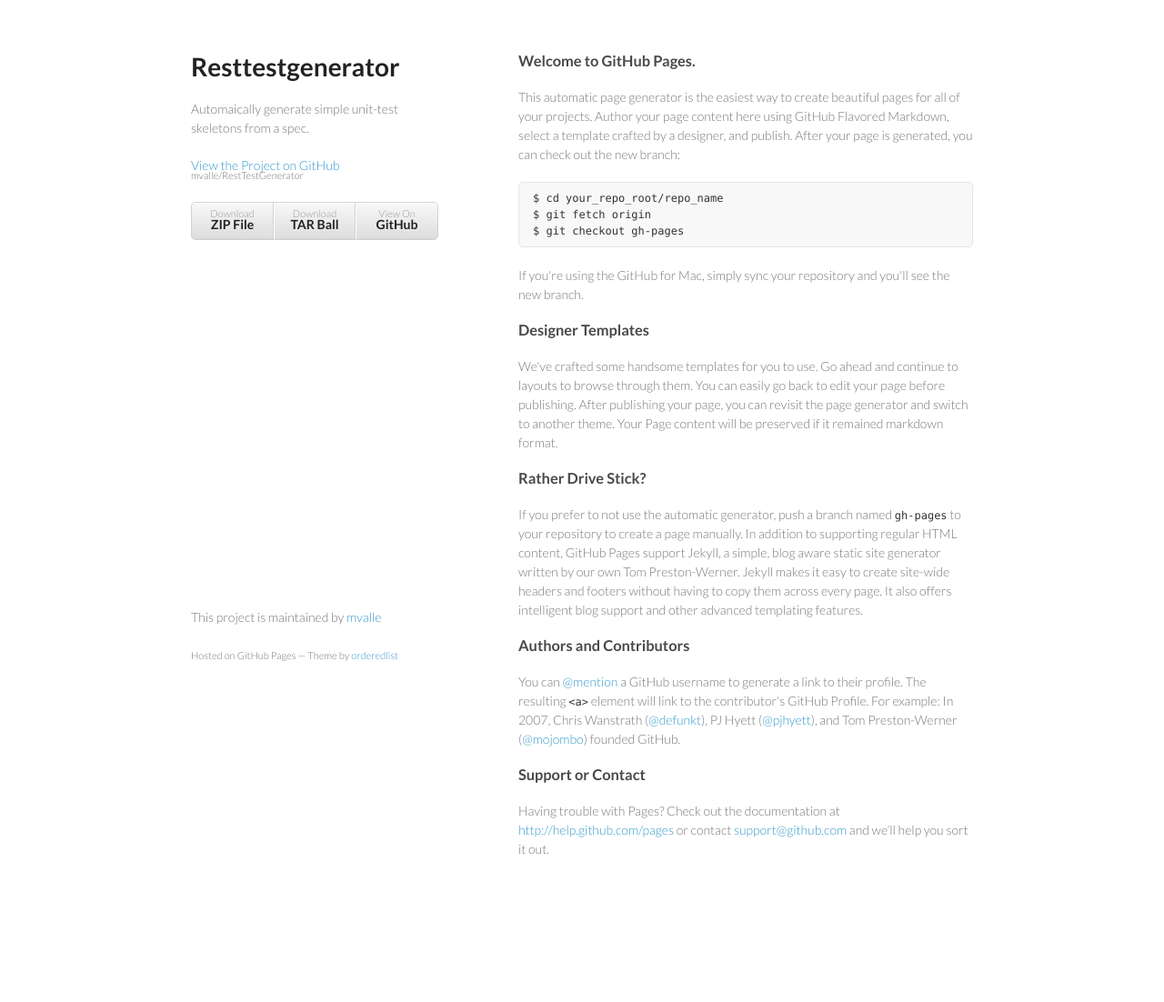
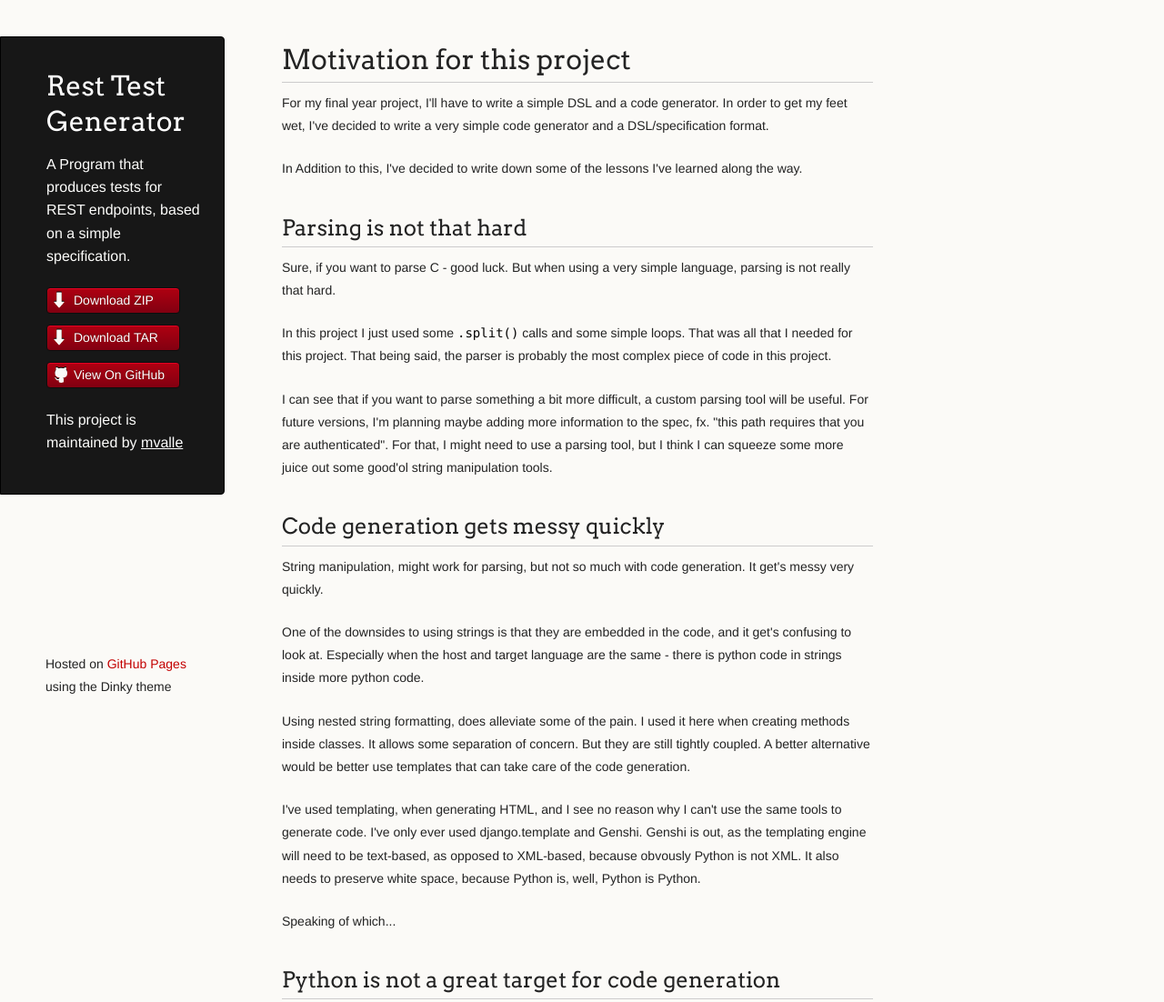
Before and after one commit to mvalle/RestTestGenerator, a plain HTML site: page index.html in a window 1280 px wide. Shown: the top 1102 px of the page at 91% size. Before the commit the page ends 1014 px from the top, so only its background shows below. Drawn offline with Linux system fonts and the light colour scheme.

Commit message:
Create gh-pages branch via GitHub

```diff
--- a/index.html
+++ b/index.html
@@ -3,10 +3,11 @@
   <head>
     <meta charset="utf-8">
     <meta http-equiv="X-UA-Compatible" content="chrome=1">
-    <title>Resttestgenerator by mvalle</title>
+    <title>Rest Test Generator by mvalle</title>
 
     <link rel="stylesheet" href="stylesheets/styles.css">
     <link rel="stylesheet" href="stylesheets/pygment_trac.css">
+    <script src="javascripts/scale.fix.js"></script>
     <meta name="viewport" content="width=device-width, initial-scale=1, user-scalable=no">
     <!--[if lt IE 9]>
     <script src="//html5shiv.googlecode.com/svn/trunk/html5.js"></script>
@@ -15,57 +16,83 @@
   <body>
     <div class="wrapper">
       <header>
-        <h1>Resttestgenerator</h1>
-        <p>Automaically generate simple unit-test skeletons from a spec.</p>
+        <h1 class="header">Rest Test Generator</h1>
+        <p class="header">A Program that produces tests for REST endpoints, based on a simple specification.</p>
 
-        <p class="view"><a href="https://github.com/mvalle/RestTestGenerator">View the Project on GitHub <small>mvalle/RestTestGenerator</small></a></p>
+        <ul>
+          <li class="download"><a class="buttons" href="https://github.com/mvalle/RestTestGenerator/zipball/master">Download ZIP</a></li>
+          <li class="download"><a class="buttons" href="https://github.com/mvalle/RestTestGenerator/tarball/master">Download TAR</a></li>
+          <li><a class="buttons github" href="https://github.com/mvalle/RestTestGenerator">View On GitHub</a></li>
+        </ul>
+
+        <p class="header">This project is maintained by <a class="header name" href="https://github.com/mvalle">mvalle</a></p>
 
 
-        <ul>
-          <li><a href="https://github.com/mvalle/RestTestGenerator/zipball/master">Download <strong>ZIP File</strong></a></li>
-          <li><a href="https://github.com/mvalle/RestTestGenerator/tarball/master">Download <strong>TAR Ball</strong></a></li>
-          <li><a href="https://github.com/mvalle/RestTestGenerator">View On <strong>GitHub</strong></a></li>
-        </ul>
       </header>
       <section>
-        <h3>
-<a name="welcome-to-github-pages" class="anchor" href="#welcome-to-github-pages"><span class="octicon octicon-link"></span></a>Welcome to GitHub Pages.</h3>
+        <h1>
+<a name="motivation-for-this-project" class="anchor" href="#motivation-for-this-project"><span class="octicon octicon-link"></span></a>Motivation for this project</h1>
 
-<p>This automatic page generator is the easiest way to create beautiful pages for all of your projects. Author your page content here using GitHub Flavored Markdown, select a template crafted by a designer, and publish. After your page is generated, you can check out the new branch:</p>
+<p>For my final year project, I'll have to write a simple DSL and a code generator. In order to get my feet wet, I've decided to write a very simple code generator and a DSL/specification format.</p>
 
-<pre><code>$ cd your_repo_root/repo_name
-$ git fetch origin
-$ git checkout gh-pages
-</code></pre>
+<p>In Addition to this, I've decided to write down some of the lessons I've learned along the way.</p>
 
-<p>If you're using the GitHub for Mac, simply sync your repository and you'll see the new branch.</p>
+<h2>
+<a name="parsing-is-not-that-hard" class="anchor" href="#parsing-is-not-that-hard"><span class="octicon octicon-link"></span></a>Parsing is not that hard</h2>
+
+<p>Sure, if you want to parse C - good luck. But when using a very simple language, parsing is not really that hard.</p>
+
+<p>In this project I just used some <code>.split()</code> calls and some simple loops. That was all that I needed for this project. That being said, the parser is probably the most complex piece of code in this project.</p>
+
+<p>I can see that if you want to parse something a bit more difficult, a custom parsing tool will be useful. For future versions, I'm planning maybe adding more information to the spec, fx. "this path requires that you are authenticated". For that, I might need to use a parsing tool, but I think I can squeeze some more juice out some good'ol string manipulation tools.</p>
+
+<h2>
+<a name="code-generation-gets-messy-quickly" class="anchor" href="#code-generation-gets-messy-quickly"><span class="octicon octicon-link"></span></a>Code generation gets messy quickly</h2>
+
+<p>String manipulation, might work for parsing, but not so much with code generation. It get's messy very quickly.</p>
+
+<p>One of the downsides to using strings is that they are embedded in the code, and it get's confusing to look at. Especially when the host and target language are the same - there is python code in strings inside more python code.</p>
+
+<p>Using nested string formatting, does alleviate some of the pain. I used it here when creating methods inside classes. It allows some separation of concern. But they are still tightly coupled.
+A better alternative would be better use templates that can take care of the code generation.</p>
+
+<p>I've used templating, when generating HTML, and I see no reason why I can't use the same tools to generate code. I've only ever used django.template and Genshi. Genshi is out, as the templating engine will need to be text-based, as opposed to XML-based, because obvously Python is not XML. It also needs to preserve white space, because Python is, well, Python is Python.</p>
+
+<p>Speaking of which...</p>
+
+<h2>
+<a name="python-is-not-a-great-target-for-code-generation" class="anchor" href="#python-is-not-a-great-target-for-code-generation"><span class="octicon octicon-link"></span></a>Python is not a great target for code generation</h2>
+
+<p>It's not that it can't be done, it's just that it's inconvenient.</p>
+
+<p>It's mostly because of the whitespace. No. Strike that. It's entirely because of the whitespace.</p>
+
+<p>It you only have two specific levels of indentions, as I had in this case, it works fine. If, on the other had, you have arbitrary nesting, and the output of one procedure can be used in several places with different levels of indentions, then it gets sticky. </p>
+
+<p>If you're generating an other { language }, then you could just spew some code and not care about the formatting at all. Then when the whole code is generated, run it through a beautifier.</p>
+
+<p>The reason I chose Python as the target language for this project is entirely because of the <code>requests</code> library. Recently I used it in a project. After trying various other approaches to testing REST endpoints, using <code>requests</code> it was like a breath of fresh air. It's just so easy to use. That's nothing to sneeze at. The generated code is just the beginning. The code has to be edited afterwards, and for that reason I'll stick with generating Python. At lest for now.</p>
+
+<h2>
+<a name="other-lessons" class="anchor" href="#other-lessons"><span class="octicon octicon-link"></span></a>Other lessons</h2>
 
 <h3>
-<a name="designer-templates" class="anchor" href="#designer-templates"><span class="octicon octicon-link"></span></a>Designer Templates</h3>
+<a name="setuppy" class="anchor" href="#setuppy"><span class="octicon octicon-link"></span></a>setup.py</h3>
 
-<p>We've crafted some handsome templates for you to use. Go ahead and continue to layouts to browse through them. You can easily go back to edit your page before publishing. After publishing your page, you can revisit the page generator and switch to another theme. Your Page content will be preserved if it remained markdown format.</p>
+<p>I've been writing Python on and off for about 6-7 years, since about Python 2.5 or 2.4. I think I started learning Python (and coding in general) on Ubuntu 5.04, and that's about now 8 years old now.</p>
+
+<p>In all that time, I've never written a setup.py file. That probably says more about what code I've been writing, than anything else. I started writing one for this project, but decided to not commit it. I just need to read up on it a bit more, a create a proper one.</p>
 
 <h3>
-<a name="rather-drive-stick" class="anchor" href="#rather-drive-stick"><span class="octicon octicon-link"></span></a>Rather Drive Stick?</h3>
+<a name="parsing-command-line-arguments" class="anchor" href="#parsing-command-line-arguments"><span class="octicon octicon-link"></span></a>Parsing command line arguments</h3>
 
-<p>If you prefer to not use the automatic generator, push a branch named <code>gh-pages</code> to your repository to create a page manually. In addition to supporting regular HTML content, GitHub Pages support Jekyll, a simple, blog aware static site generator written by our own Tom Preston-Werner. Jekyll makes it easy to create site-wide headers and footers without having to copy them across every page. It also offers intelligent blog support and other advanced templating features.</p>
-
-<h3>
-<a name="authors-and-contributors" class="anchor" href="#authors-and-contributors"><span class="octicon octicon-link"></span></a>Authors and Contributors</h3>
-
-<p>You can <a href="https://github.com/blog/821" class="user-mention">@mention</a> a GitHub username to generate a link to their profile. The resulting <code>&lt;a&gt;</code> element will link to the contributor's GitHub Profile. For example: In 2007, Chris Wanstrath (<a href="https://github.com/defunkt" class="user-mention">@defunkt</a>), PJ Hyett (<a href="https://github.com/pjhyett" class="user-mention">@pjhyett</a>), and Tom Preston-Werner (<a href="https://github.com/mojombo" class="user-mention">@mojombo</a>) founded GitHub.</p>
-
-<h3>
-<a name="support-or-contact" class="anchor" href="#support-or-contact"><span class="octicon octicon-link"></span></a>Support or Contact</h3>
-
-<p>Having trouble with Pages? Check out the documentation at <a href="http://help.github.com/pages">http://help.github.com/pages</a> or contact <a href="mailto:support@github.com">support@github.com</a> and we’ll help you sort it out.</p>
+<p>Command line arguments are a whole different parsing problem. This version one contains very simple command line arguments. For future releases, I doubt there will be any less arguments. I've looked around and seen a couple of libraries for parsing command line arguments. They should do.</p>
       </section>
       <footer>
-        <p>This project is maintained by <a href="https://github.com/mvalle">mvalle</a></p>
-        <p><small>Hosted on GitHub Pages &mdash; Theme by <a href="https://github.com/orderedlist">orderedlist</a></small></p>
+        <p><small>Hosted on <a href="https://pages.github.com">GitHub Pages</a> using the Dinky theme</small></p>
       </footer>
     </div>
-    <script src="javascripts/scale.fix.js"></script>
+    <!--[if !IE]><script>fixScale(document);</script><![endif]-->
 
   </body>
 </html>
--- a/stylesheets/styles.css
+++ b/stylesheets/styles.css
@@ -1,186 +1,328 @@
-@import url(https://fonts.googleapis.com/css?family=Lato:300italic,700italic,300,700);
+@import url(https://fonts.googleapis.com/css?family=Arvo:400,700,400italic);
+
+/* MeyerWeb Reset */
+
+html, body, div, span, applet, object, iframe,
+h1, h2, h3, h4, h5, h6, p, blockquote, pre,
+a, abbr, acronym, address, big, cite, code,
+del, dfn, em, img, ins, kbd, q, s, samp,
+small, strike, strong, sub, sup, tt, var,
+b, u, i, center,
+dl, dt, dd, ol, ul, li,
+fieldset, form, label, legend,
+table, caption, tbody, tfoot, thead, tr, th, td,
+article, aside, canvas, details, embed,
+figure, figcaption, footer, header, hgroup,
+menu, nav, output, ruby, section, summary,
+time, mark, audio, video {
+  margin: 0;
+  padding: 0;
+  border: 0;
+  font: inherit;
+  vertical-align: baseline;
+}
+
+
+/* Base text styles */
 
 body {
-  padding:50px;
-  font:14px/1.5 Lato, "Helvetica Neue", Helvetica, Arial, sans-serif;
-  color:#777;
-  font-weight:300;
+  padding:10px 50px 0 0;
+  font-family:"Helvetica Neue", Helvetica, Arial, sans-serif;
+	font-size: 14px;
+	color: #232323;
+	background-color: #FBFAF7;
+	margin: 0;
+	line-height: 1.8em;
+	-webkit-font-smoothing: antialiased;
+
 }
 
 h1, h2, h3, h4, h5, h6 {
-  color:#222;
-  margin:0 0 20px;
+  color:#232323;
+  margin:36px 0 10px;
 }
 
-p, ul, ol, table, pre, dl {
-  margin:0 0 20px;
+p, ul, ol, table, dl {
+  margin:0 0 22px;
 }
 
 h1, h2, h3 {
-  line-height:1.1;
+	font-family: Arvo, Monaco, serif;
+  line-height:1.3;
+	font-weight: normal;
+}
+
+h1,h2, h3 {
+	display: block;
+	border-bottom: 1px solid #ccc;
+	padding-bottom: 5px;
 }
 
 h1 {
-  font-size:28px;
+	font-size: 30px;
 }
 
 h2 {
-  color:#393939;
+	font-size: 24px;
 }
 
-h3, h4, h5, h6 {
-  color:#494949;
+h3 {
+	font-size: 18px;
+}
+
+h4, h5, h6 {
+	font-family: Arvo, Monaco, serif;
+	font-weight: 700;
 }
 
 a {
-  color:#39c;
-  font-weight:400;
+  color:#C30000;
+  font-weight:200;
   text-decoration:none;
 }
 
-a small {
-  font-size:11px;
-  color:#777;
-  margin-top:-0.6em;
-  display:block;
+a:hover {
+	text-decoration: underline;
 }
 
-.wrapper {
-  width:860px;
-  margin:0 auto;
+a small {
+	font-size: 12px;
+}
+
+em {
+	font-style: italic;
+}
+
+strong {
+  font-weight:700;
+}
+
+ul li {
+  list-style: inside;
+  padding-left: 25px;
+}
+
+ol li {
+  list-style: decimal inside;
+  padding-left: 20px;
 }
 
 blockquote {
-  border-left:1px solid #e5e5e5;
-  margin:0;
-  padding:0 0 0 20px;
-  font-style:italic;
+  margin: 0;
+  padding: 0 0 0 20px;
+  font-style: italic;
 }
 
+dl, dt, dd, dl p {
+	font-color: #444;
+}
+
+dl dt {
+  font-weight: bold;
+}
+
+dl dd {
+  padding-left: 20px;
+  font-style: italic;
+}
+
+dl p {
+  padding-left: 20px;
+  font-style: italic;
+}
+
+hr {
+  border:0;
+  background:#ccc;
+  height:1px;
+  margin:0 0 24px;
+}
+
+/* Images */
+
+img {
+  position: relative;
+  margin: 0 auto;
+  max-width: 650px;
+  padding: 5px;
+  margin: 10px 0 32px 0;
+  border: 1px solid #ccc;
+}
+
+
+/* Code blocks */
+
 code, pre {
-  font-family:Monaco, Bitstream Vera Sans Mono, Lucida Console, Terminal;
-  color:#333;
-  font-size:12px;
+	font-family: Monaco, "Bitstream Vera Sans Mono", "Lucida Console", Terminal, monospace;
+  color:#000;
+  font-size:14px;
 }
 
 pre {
-  padding:8px 15px;
-  background: #f8f8f8;
-  border-radius:5px;
-  border:1px solid #e5e5e5;
-  overflow-x: auto;
+	padding: 4px 12px;
+  background: #FDFEFB;
+  border-radius:4px;
+  border:1px solid #D7D8C8;
+  overflow: auto;
+  overflow-y: hidden;
+	margin-bottom: 32px;
+}
+
+
+/* Tables */
+
+table {
+  width:100%;
 }
 
 table {
-  width:100%;
-  border-collapse:collapse;
+  border: 1px solid #ccc;
+  margin-bottom: 32px;
+  text-align: left;
+ }
+
+th {
+  font-family: 'Arvo', Helvetica, Arial, sans-serif;
+	font-size: 18px;
+	font-weight: normal;
+  padding: 10px;
+  background: #232323;
+  color: #FDFEFB;
+ }
+
+td {
+  padding: 10px;
+	background: #ccc;
+ }
+
+
+/* Wrapper */
+.wrapper {
+  width:960px;
 }
 
-th, td {
-  text-align:left;
-  padding:5px 10px;
-  border-bottom:1px solid #e5e5e5;
+
+/* Header */
+
+header {
+	background-color: #171717;
+	color: #FDFDFB;
+  width:170px;
+  float:left;
+  position:fixed;
+	border: 1px solid #000;
+	-webkit-border-top-right-radius: 4px;
+	-webkit-border-bottom-right-radius: 4px;
+	-moz-border-radius-topright: 4px;
+	-moz-border-radius-bottomright: 4px;
+	border-top-right-radius: 4px;
+	border-bottom-right-radius: 4px;
+	padding: 34px 25px 22px 50px;
+	margin: 30px 25px 0 0;
+	-webkit-font-smoothing: antialiased;
 }
 
-dt {
-  color:#444;
-  font-weight:700;
+p.header {
+	font-size: 16px;
 }
 
-th {
-  color:#444;
+h1.header {
+	font-family: Arvo, sans-serif;
+	font-size: 30px;
+	font-weight: 300;
+	line-height: 1.3em;
+	border-bottom: none;
+	margin-top: 0;
 }
 
-img {
-  max-width:100%;
+
+h1.header, a.header, a.name, header a{
+	color: #fff;
 }
 
-header {
-  width:270px;
-  float:left;
-  position:fixed;
+a.header {
+	text-decoration: underline;
+}
+
+a.name {
+	white-space: nowrap;
 }
 
 header ul {
   list-style:none;
-  height:40px;
-
   padding:0;
-
-  background: #eee;
-  background: -moz-linear-gradient(top, #f8f8f8 0%, #dddddd 100%);
-  background: -webkit-gradient(linear, left top, left bottom, color-stop(0%,#f8f8f8), color-stop(100%,#dddddd));
-  background: -webkit-linear-gradient(top, #f8f8f8 0%,#dddddd 100%);
-  background: -o-linear-gradient(top, #f8f8f8 0%,#dddddd 100%);
-  background: -ms-linear-gradient(top, #f8f8f8 0%,#dddddd 100%);
-  background: linear-gradient(top, #f8f8f8 0%,#dddddd 100%);
-
-  border-radius:5px;
-  border:1px solid #d2d2d2;
-  box-shadow:inset #fff 0 1px 0, inset rgba(0,0,0,0.03) 0 -1px 0;
-  width:270px;
 }
 
 header li {
-  width:89px;
-  float:left;
-  border-right:1px solid #d2d2d2;
-  height:40px;
+	list-style-type: none;
+  width:132px;
+  height:15px;
+	margin-bottom: 12px;
+	line-height: 1em;
+	padding: 6px 6px 6px 7px;
+
+	background: #AF0011;
+	background: -moz-linear-gradient(top, #AF0011 0%, #820011 100%);
+  background: -webkit-gradient(linear, left top, left bottom, color-stop(0%,#f8f8f8), color-stop(100%,#dddddd));
+  background: -webkit-linear-gradient(top, #AF0011 0%,#820011 100%);
+  background: -o-linear-gradient(top, #AF0011 0%,#820011 100%);
+  background: -ms-linear-gradient(top, #AF0011 0%,#820011 100%);
+  background: linear-gradient(top, #AF0011 0%,#820011 100%);
+
+	border-radius:4px;
+  border:1px solid #0D0D0D;
+
+	-webkit-box-shadow: inset 0px 1px 1px 0 rgba(233,2,38, 1);
+	box-shadow: inset 0px 1px 1px 0 rgba(233,2,38, 1);
+
 }
 
-header ul a {
-  line-height:1;
-  font-size:11px;
-  color:#999;
-  display:block;
-  text-align:center;
-  padding-top:6px;
-  height:40px;
+header li:hover {
+	background: #C3001D;
+	background: -moz-linear-gradient(top, #C3001D 0%, #950119 100%);
+  background: -webkit-gradient(linear, left top, left bottom, color-stop(0%,#f8f8f8), color-stop(100%,#dddddd));
+  background: -webkit-linear-gradient(top, #C3001D 0%,#950119 100%);
+  background: -o-linear-gradient(top, #C3001D 0%,#950119 100%);
+  background: -ms-linear-gradient(top, #C3001D 0%,#950119 100%);
+  background: linear-gradient(top, #C3001D 0%,#950119 100%);
 }
 
-strong {
-  color:#222;
-  font-weight:700;
+a.buttons {
+	-webkit-font-smoothing: antialiased;
+	background: url(../images/arrow-down.png) no-repeat;
+	font-weight: normal;
+	text-shadow: rgba(0, 0, 0, 0.4) 0 -1px 0;
+	padding: 2px 2px 2px 22px;
+	height: 30px;
 }
 
-header ul li + li {
-  width:88px;
-  border-left:1px solid #fff;
+a.github {
+	background: url(../images/octocat-small.png) no-repeat 1px;
 }
 
-header ul li + li + li {
-  border-right:none;
-  width:89px;
+a.buttons:hover {
+	color: #fff;
+	text-decoration: none;
 }
 
-header ul a strong {
-  font-size:14px;
-  display:block;
-  color:#222;
-}
+
+/* Section - for main page content */
 
 section {
-  width:500px;
+  width:650px;
   float:right;
   padding-bottom:50px;
 }
 
-small {
-  font-size:11px;
-}
 
-hr {
-  border:0;
-  background:#e5e5e5;
-  height:1px;
-  margin:0 0 20px;
-}
+/* Footer */
 
 footer {
-  width:270px;
+  width:170px;
   float:left;
   position:fixed;
-  bottom:50px;
+  bottom:10px;
+	padding-left: 50px;
 }
 
 @media print, screen and (max-width: 960px) {
@@ -196,14 +338,18 @@ footer {
     width:auto;
   }
 
+	footer {
+		border-top: 1px solid #ccc;
+		margin:0 84px 0 50px;
+		padding:0;
+	}
+
   header {
     padding-right:320px;
   }
 
   section {
-    border:1px solid #e5e5e5;
-    border-width:1px 0;
-    padding:20px 0;
+    padding:20px 84px 20px 50px;
     margin:0 0 20px;
   }
 
@@ -213,8 +359,8 @@ footer {
 
   header ul {
     position:absolute;
-    right:50px;
-    top:52px;
+    right:130px;
+    top:84px;
   }
 }
 
@@ -224,26 +370,38 @@ footer {
   }
 
   header {
-    padding:0;
+    padding:10px 20px 0;
+		margin-right: 0;
   }
+
+	section {
+    padding:10px 0 10px 20px;
+    margin:0 0 30px;
+  }
+
+	footer {
+		margin: 0 0 0 30px;
+	}
 
   header ul, header p.view {
     position:static;
   }
-
-  pre, code {
-    word-wrap:normal;
-  }
 }
 
 @media print, screen and (max-width: 480px) {
-  body {
-    padding:15px;
+
+  header ul li.download {
+    display:none;
   }
 
-  header ul {
-    display:none;
-  }
+	footer {
+		margin: 0 0 0 20px;
+	}
+
+	footer a{
+		display:block;
+	}
+
 }
 
 @media print {
```
Also changed, not shown: javascripts/scale.fix.js (+20 -17 lines), params.json (+1 -1 lines), images/arrow-down.png (added), images/octocat-small.png (added).
